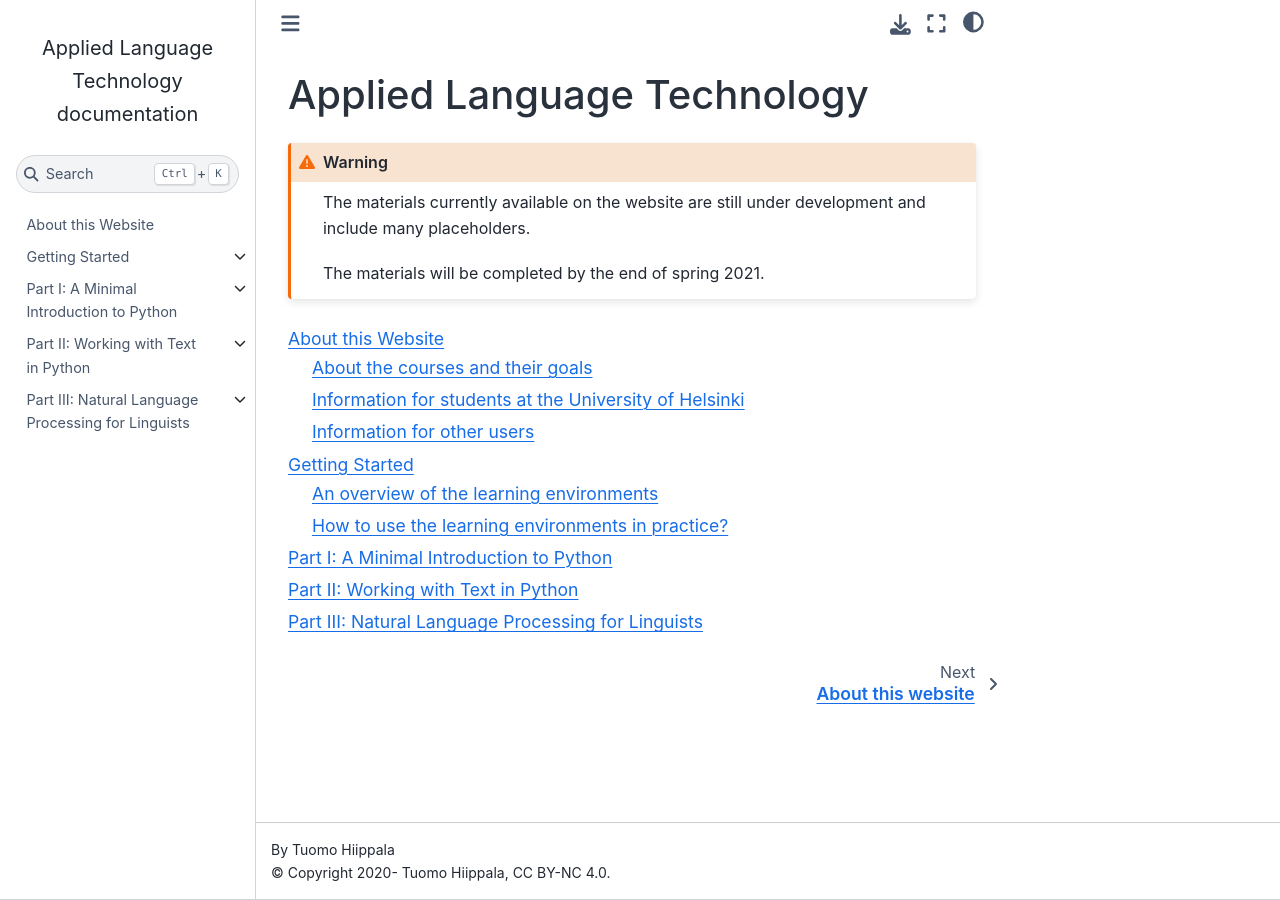
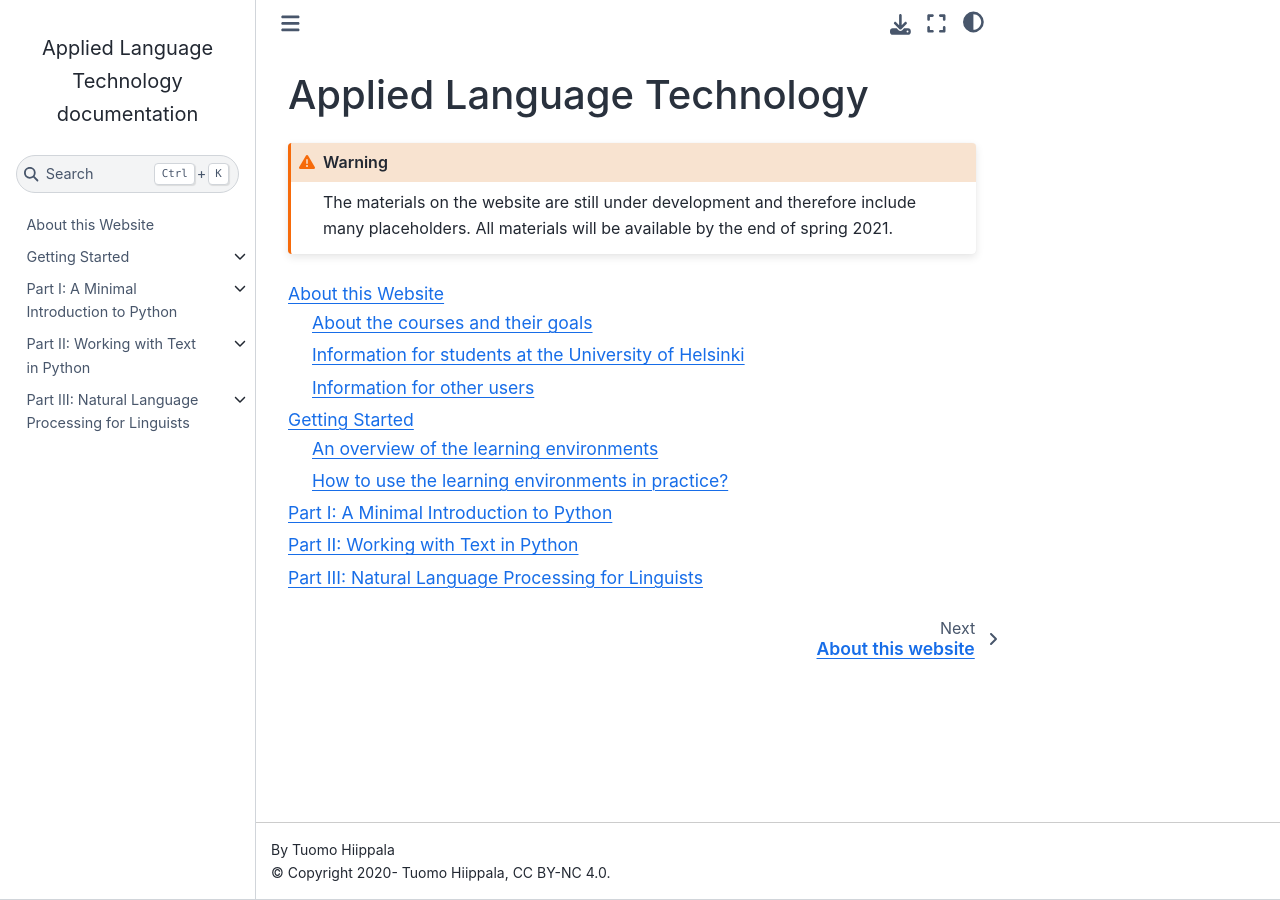
Before and after one commit to Applied-Language-Technology/website, a Sphinx documentation site: the page built from source/index.rst, in a window 1280 px wide. Built offline with Sphinx 7.4.7 and the Sphinx Book theme 1.1.4, drawn with Linux system fonts in a browser that asks for light colours; pages that are not in the unit, such as notebooks, are missing from menus.

Commit message:
update index

```diff
--- a/source/index.rst
+++ b/source/index.rst
@@ -4,10 +4,7 @@ Applied Language Technology
 
 .. warning::
 
-   The materials currently available on the website are still under development and include many placeholders.
-
-   The materials will be completed by the end of spring 2021.
-
+   The materials on the website are still under development and therefore include many placeholders. All materials will be available by the end of spring 2021.
 
 .. toctree::
    :maxdepth: 2
```
